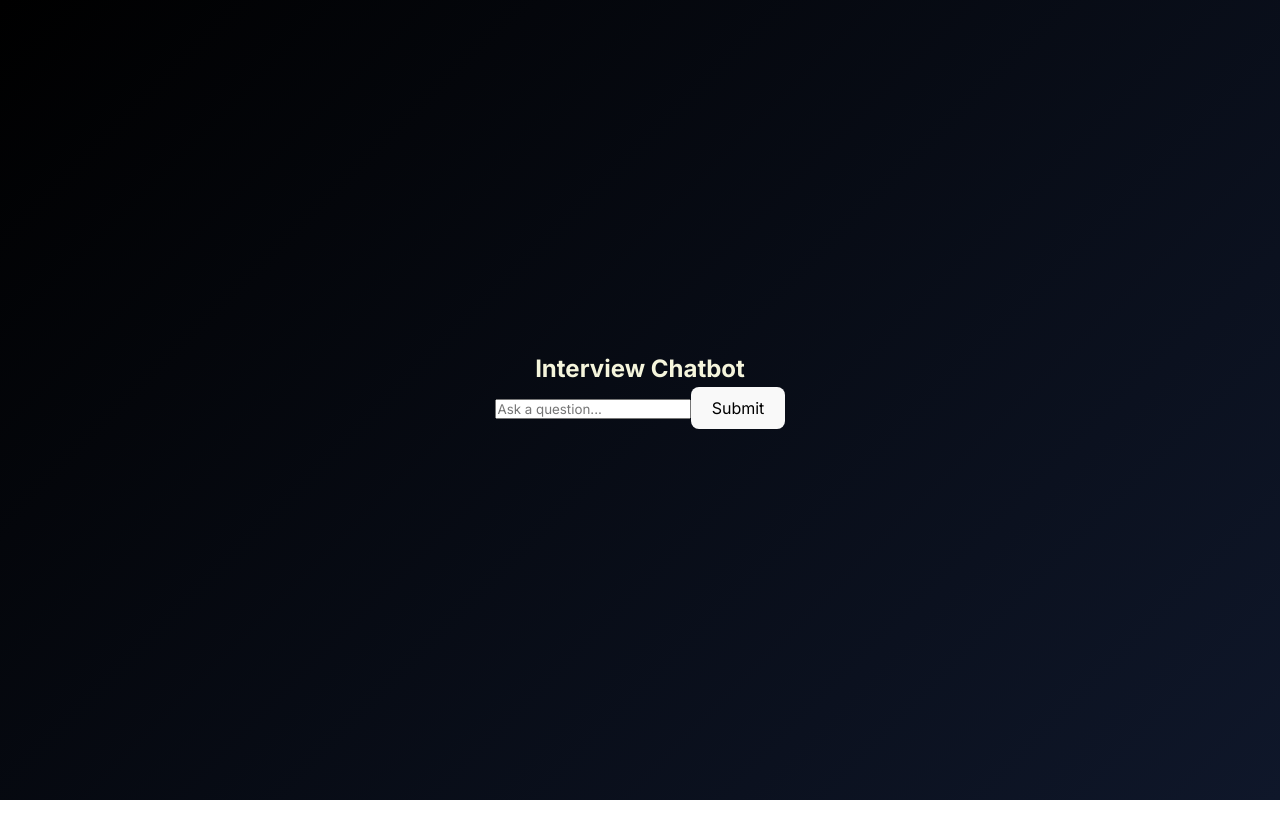
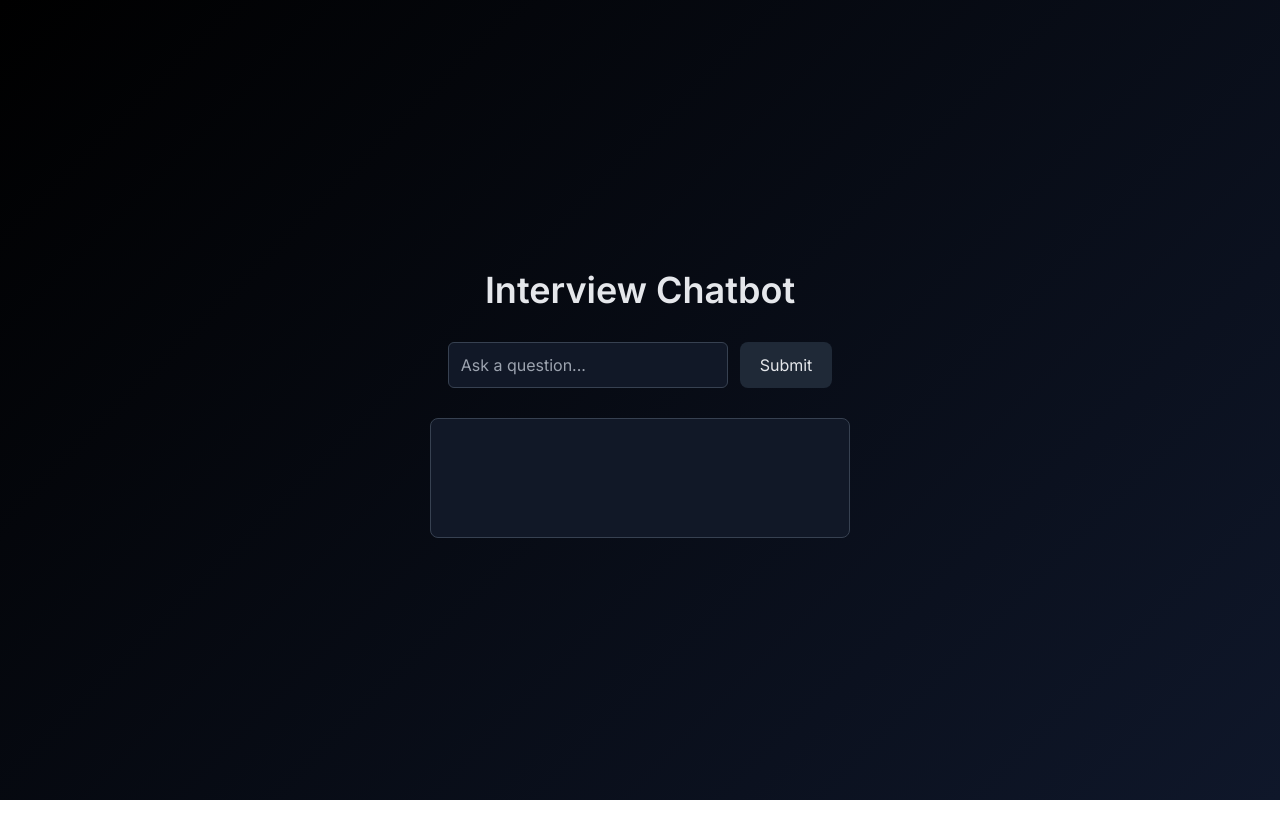
Before and after one commit to arenforge/Synvex-NextGen-Interview-Prep-Sytem, a React (Vite) app in the folder frontend/: page /interview in a window 1280 px wide. Before the commit the page ends 800 px from the top, so only its background shows below. Built offline with nearby package versions, Linux system fonts and the light colour scheme; no server answers.

Commit message:
added chatbot design and its css part

```diff
--- a/frontend/src/pages/Dashboard.css
+++ b/frontend/src/pages/Dashboard.css
@@ -1,13 +1,22 @@
-/* PAGE */
+/* RESET — VERY IMPORTANT */
+* {
+  margin: 0;
+  padding: 0;
+  box-sizing: border-box;
+}
+
+/* PAGE — FULL WIDTH */
 .page {
   font-family: Arial, sans-serif;
   background: #f7f7f5;
   min-height: 100vh;
+  width: 100%;
 }
 
 /* NAVBAR */
 
 .navbar {
+  width: 100%;
   display: flex;
   justify-content: space-between;
   align-items: center;
@@ -40,13 +49,16 @@
   border: none;
 }
 
-/* HERO */
+/* HERO — FULL WIDTH LAYOUT */
 
 .hero {
+  width: 100%;
+  max-width: 1200px;   /* keeps content centered but page full */
+  margin: 0 auto;
   display: flex;
   align-items: center;
   justify-content: space-between;
-  padding: 80px 80px;
+  padding: 80px 40px;
 }
 
 /* TEXT SIDE */
@@ -98,5 +110,6 @@
 
 .hero-image img {
   width: 420px;
+  max-width: 100%;
   border-radius: 20px;
 }
--- a/frontend/src/pages/Interview.css
+++ b/frontend/src/pages/Interview.css
@@ -1,15 +1,84 @@
-/* Very basic placeholder CSS for Interview.jsx */
-
-.interview-container {
-  padding: 20px;
-  color: beige; /
+/* Page background */
+body {
+  margin: 0;
+  font-family: Arial, Helvetica, sans-serif;
+  background-color: #0b1120; /* dark blue-black */
+  color: #e5e7eb;
 }
 
-.input-area {
-  margin-bottom: 20px;
+/* Center everything vertically + horizontally */
+.interview-container {
+  min-height: 100vh;
+  display: flex;
+  flex-direction: column;
+  justify-content: center;
+  align-items: center;
 }
 
+/* Title */
+.interview-container h2 {
+  font-size: 36px;
+  margin-bottom: 25px;
+  font-weight: 600;
+  color: #e5e7eb;
+}
+
+/* Input row */
+.input-area {
+  display: flex;
+  gap: 12px;
+}
+
+/* Input box */
+.input-area input {
+  width: 280px;
+  padding: 12px;
+  font-size: 16px;
+  border-radius: 6px;
+  border: 1px solid #374151;
+  background-color: #111827;
+  color: #e5e7eb;
+  outline: none;
+}
+
+.input-area input::placeholder {
+  color: #9ca3af;
+}
+
+/* Button */
+.input-area button {
+  padding: 12px 20px;
+  font-size: 16px;
+  border-radius: 8px;
+  border: none;
+  background-color: #1f2937;
+  color: #e5e7eb;
+  cursor: pointer;
+}
+
+.input-area button:hover:not(:disabled) {
+  background-color: #374151;
+}
+
+.input-area button:disabled {
+  opacity: 0.6;
+  cursor: not-allowed;
+}
+
+/* Response box */
 .response-area {
-  margin-top: 20px;
-  white-space: pre-wrap; /*ye api responses ke break  and formatiing ko intact rakhega*/
+  margin-top: 30px;
+  width: 420px;
+  min-height: 120px;
+  padding: 16px;
+  border-radius: 8px;
+  background-color: #111827;
+  border: 1px solid #374151;
 }
+
+/* Response text */
+.response-area p {
+  margin: 0;
+  line-height: 1.5;
+  color: #d1d5db;
+}
```
